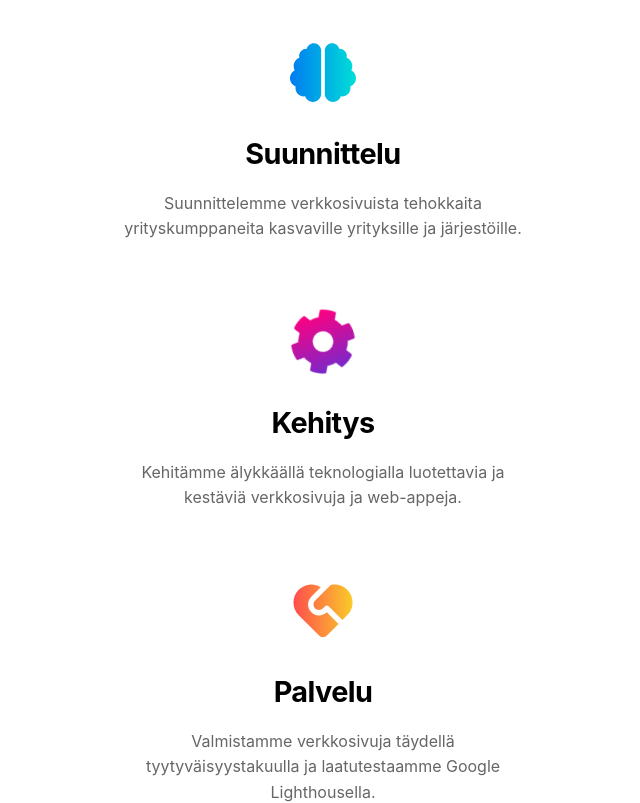
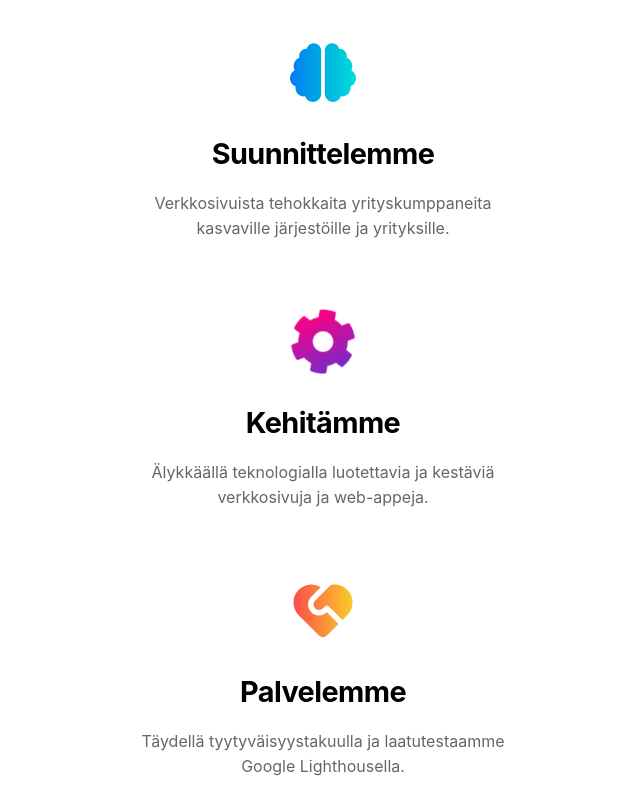
Before and after one commit to digiaalto/etusivu, a Next.js app: page / in a window 1280 px wide. Shown: the part 1180-1983 px from the top of the page, without its empty margins (317-957 px from the left). Built offline with nearby package versions, Linux system fonts and the light colour scheme.

Commit message:
Sisältömuutokset

```diff
--- a/components/etusivu/Palvelut.js
+++ b/components/etusivu/Palvelut.js
@@ -10,7 +10,7 @@ const Palvelut = (props) => {
       <HeadersWrap>
         <Overline text="Mitä teemme" />
         <h1 className={styles.headerMain}>
-          Helppoja ja kestäviä kotisivuja reilulla palvelulla.
+          Helppokäyttöisiä ja kestäviä kotisivuja reilulla palvelulla.
         </h1>
       </HeadersWrap>
       <PalvelutOminaisuudet />
--- a/components/etusivu/PalvelutOminaisuudet.js
+++ b/components/etusivu/PalvelutOminaisuudet.js
@@ -3,22 +3,21 @@ import styles from "./PalvelutOminaisuudet.module.sass"
 const PalvelutOminaisuudet = () => {
   return (
     <div className={styles.container}>
-      <Ominaisuus icon={BrainIcon} header="Suunnittelu">
+      <Ominaisuus icon={BrainIcon} header="Suunnittelemme">
         <p>
-          Suunnittelemme verkkosivuista tehokkaita yrityskumppaneita kasvaville
-          yrityksille ja järjestöille.
+          Verkkosivuista tehokkaita yrityskumppaneita kasvaville järjestöille ja
+          yrityksille.
         </p>
       </Ominaisuus>
-      <Ominaisuus icon={CogIcon} header="Kehitys">
+      <Ominaisuus icon={CogIcon} header="Kehitämme">
         <p>
-          Kehitämme älykkäällä teknologialla luotettavia ja kestäviä
-          verkkosivuja ja web-appeja.
+          Älykkäällä teknologialla luotettavia ja kestäviä verkkosivuja ja
+          web-appeja.
         </p>
       </Ominaisuus>
-      <Ominaisuus icon={HeartIcon} header="Palvelu">
+      <Ominaisuus icon={HeartIcon} header="Palvelemme">
         <p>
-          Valmistamme verkkosivuja täydellä tyytyväisyystakuulla ja
-          laatutestaamme Google Lighthousella.
+          Täydellä tyytyväisyystakuulla ja laatutestaamme Google Lighthousella.
         </p>
       </Ominaisuus>
     </div>
--- a/components/etusivu/Suunnittelu.js
+++ b/components/etusivu/Suunnittelu.js
@@ -40,8 +40,8 @@ const Suunnittelu = (props) => {
         <li>
           <h2 className={styles.listHeader}>3. Ulkoasu</h2>
           <p>
-            Varustamme verkkosivun kauniilla estetiikalla joka eroaa
-            kilpailijoista oman brändin ja arvojen mukaisesti.
+            Varustamme verkkosivun kauniilla estetiikalla joka eroaa muista oman
+            brändin ja arvojen mukaisesti.
           </p>
         </li>
       </ol>
--- a/components/etusivu/Takuu.js
+++ b/components/etusivu/Takuu.js
@@ -10,7 +10,7 @@ const Takuu = (props) => {
     <section className={styles.section} ref={refs} id="palvelu">
       <StepIndicator
         overline="Palvelu"
-        header="Asiakastyytyvyys on tärkein."
+        header="Asiakastyytyvyys on tärkeintä."
         third
       />
       <p className={styles.description}>
```
